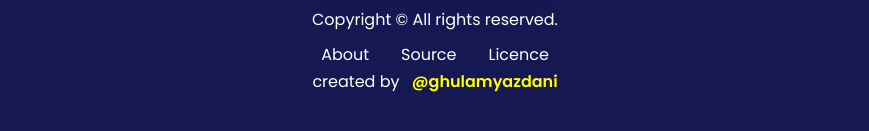
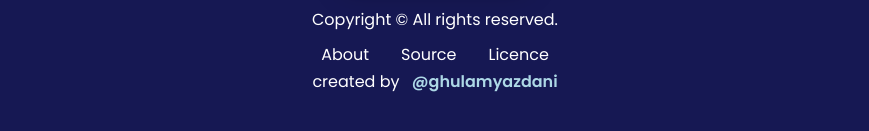
Before and after one commit to ghulamyazdani/Gitpic, a React (Create React App) app: page / in a window 1280 px wide. Shown: the part 609-740 px from the top of the page, without its empty margins (205-1074 px from the left). Built offline with nearby package versions, Linux system fonts and the light colour scheme; no server answers; a web font is replaced by a local one.

Commit message:
changed color of footer username text

```diff
--- a/src/Components/Footer.scss
+++ b/src/Components/Footer.scss
@@ -30,7 +30,7 @@ footer{
 
     }
     b{
-        color:yellow;
+        color: lightblue;
         cursor: pointer;
     }
     b:hover{
```
